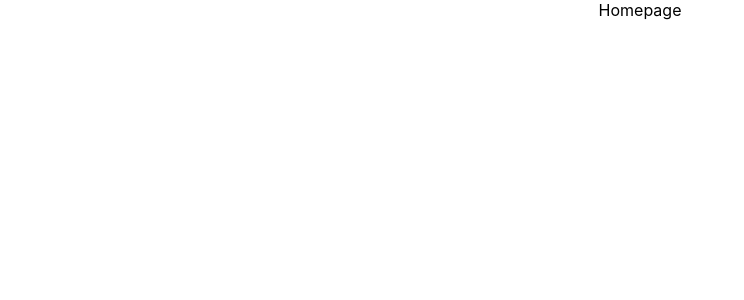
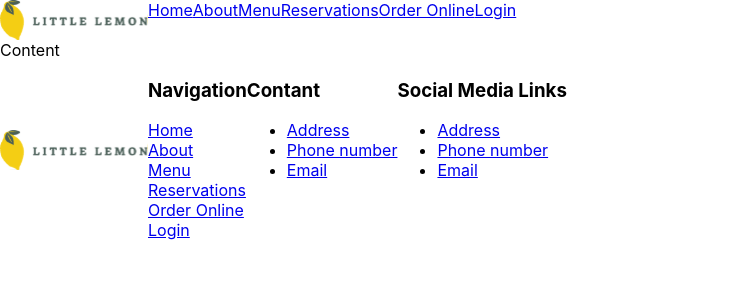
Before and after one commit to fabianvelizok/little-lemon, a React (Create React App) app: page / in a window 1280 px wide. Shown: the top 300 px of the page, without its empty margins (0-744 px from the left). Built offline with nearby package versions, Linux system fonts and the light colour scheme.

Commit message:
Add some basic components

```diff
--- a/src/App.css
+++ /dev/null
@@ -1,38 +0,0 @@
-.App {
-  text-align: center;
-}
-
-.App-logo {
-  height: 40vmin;
-  pointer-events: none;
-}
-
-@media (prefers-reduced-motion: no-preference) {
-  .App-logo {
-    animation: App-logo-spin infinite 20s linear;
-  }
-}
-
-.App-header {
-  background-color: #282c34;
-  min-height: 100vh;
-  display: flex;
-  flex-direction: column;
-  align-items: center;
-  justify-content: center;
-  font-size: calc(10px + 2vmin);
-  color: white;
-}
-
-.App-link {
-  color: #61dafb;
-}
-
-@keyframes App-logo-spin {
-  from {
-    transform: rotate(0deg);
-  }
-  to {
-    transform: rotate(360deg);
-  }
-}
--- a/src/App.js
+++ b/src/App.js
@@ -1,10 +1,17 @@
-import './App.css';
+import React from 'react';
+import Header from './components/Header/Header';
+import Main from './components/Main/Main';
+import Footer from './components/Footer/Footer';
 
 function App() {
   return (
-    <div className="App">
-      Homepage
-    </div>
+    <>
+      <Header />
+      <Main>
+        Content
+      </Main>
+      <Footer />
+    </>
   );
 }
 
--- /dev/null
+++ b/src/components/Footer/Footer.js
@@ -0,0 +1,34 @@
+import React from 'react';
+import Logo from '../Logo/Logo';
+import Nav from '../Nav/Nav';
+import './Footer.styles.css';
+
+const Footer = () => {
+  return (
+    <footer className='footer'>
+      <Logo />
+      <div>
+        <h3>Navigation</h3>
+        <Nav layout="stack"/>
+      </div>
+      <div>
+        <h3>Contant</h3>
+        <ul>
+          <li><a href="/">Address</a></li>
+          <li><a href="/">Phone number</a></li>
+          <li><a href="/">Email</a></li>
+        </ul>
+      </div>
+      <div>
+        <h3>Social Media Links</h3>
+        <ul>
+          <li><a href="/">Address</a></li>
+          <li><a href="/">Phone number</a></li>
+          <li><a href="/">Email</a></li>
+        </ul>
+      </div>
+    </footer>
+  );
+}
+
+export default Footer;
--- /dev/null
+++ b/src/components/Footer/Footer.styles.css
@@ -0,0 +1,3 @@
+.footer {
+  display: flex;
+}
--- /dev/null
+++ b/src/components/Header/Header.js
@@ -0,0 +1,15 @@
+import React from 'react';
+import Logo from '../Logo/Logo';
+import Nav from '../Nav/Nav';
+import './Header.styles.css';
+
+const Header = () => {
+  return (
+    <header className='header'>
+      <Logo />
+      <Nav />
+    </header>
+  );
+}
+
+export default Header;
--- /dev/null
+++ b/src/components/Header/Header.styles.css
@@ -0,0 +1,3 @@
+.header {
+  display: flex;
+}
--- /dev/null
+++ b/src/components/Logo/Logo.js
@@ -0,0 +1,6 @@
+import React from 'react';
+import logo from '../../img/logo.svg';
+
+const Logo = () => <img src={logo} alt="Logo" />;
+
+export default Logo;
--- /dev/null
+++ b/src/components/Main/Main.js
@@ -0,0 +1,11 @@
+import React from 'react';
+
+const Main = ({ children }) => {
+  return (
+    <main>
+      {children}
+    </main>
+  );
+}
+
+export default Main;
--- /dev/null
+++ b/src/components/Nav/Nav.js
@@ -0,0 +1,20 @@
+import React from 'react';
+import './Nav.styles.css';
+
+const Nav = ({ layout = '' }) => {
+  const stackClass = layout === 'stack' ? 'stack' : '';
+  return (
+    <nav className='nav'>
+      <ul className={`${stackClass}`}>
+        <li><a href="/">Home</a></li>
+        <li><a href="/">About</a></li>
+        <li><a href="/">Menu</a></li>
+        <li><a href="/">Reservations</a></li>
+        <li><a href="/">Order Online</a></li>
+        <li><a href="/">Login</a></li>
+      </ul>
+    </nav>
+  );
+}
+
+export default Nav;
--- /dev/null
+++ b/src/components/Nav/Nav.styles.css
@@ -0,0 +1,14 @@
+.nav {
+  display: flex;
+}
+
+.nav ul {
+  display: flex;
+  list-style: none;
+  margin: 0;
+  padding: 0;
+}
+
+.nav .stack {
+  flex-direction: column;
+}
```
Also changed, not shown: src/img/logo.svg (added).
